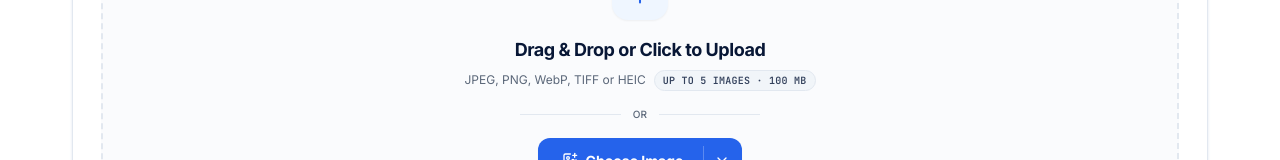
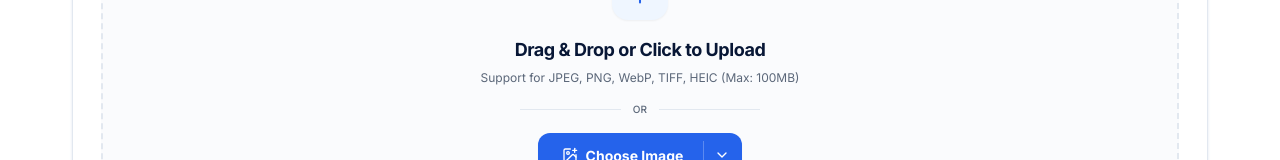
Before and after one commit to boileen/CleanAIMetadata, a React (Vite) app: page /view-metadata in a window 1280 px wide. Shown: the part 425-585 px from the top of the page. Built offline with nearby package versions, Linux system fonts and the light colour scheme; no server answers.

Commit message:
copy(upload): use explicit batch and format lines per tool

```diff
--- a/src/pages/EditMetadataPage.jsx
+++ b/src/pages/EditMetadataPage.jsx
@@ -270,8 +270,7 @@ export default function EditMetadataPage() {
               inputId="edit-metadata-input"
               maxFiles={1}
               title="Drop one photo here to edit its metadata"
-              subtitle="JPEG, PNG or WebP"
-              limit="1 image at a time"
+              subtitle="Support for JPEG, PNG, WebP, TIFF, HEIC (Max: 100MB)"
               buttonLabel="Choose a photo"
             />
           </>
--- a/src/pages/RemoveMetadataPage.jsx
+++ b/src/pages/RemoveMetadataPage.jsx
@@ -102,8 +102,7 @@ export default function RemoveMetadataPage() {
                 multiple
                 maxFiles={Math.max(0, (maxFiles ?? 5) - files.length)}
                 title="Drag photos or AI images here"
-                subtitle="JPEG, PNG, WebP, TIFF or HEIC"
-                limit="Up to 5 images · 100 MB"
+                subtitle="Up to 5 images. Max. Upload Size: 100 MB"
                 buttonLabel="Upload"
                 inputId="file-upload-input"
               />
--- a/src/pages/ViewMetadataPage.jsx
+++ b/src/pages/ViewMetadataPage.jsx
@@ -109,8 +109,7 @@ export default function ViewMetadataPage() {
             multiple
             maxFiles={Math.max(0, (maxFiles ?? 5) - files.length)}
             title="Drag & Drop or Click to Upload"
-            subtitle="JPEG, PNG, WebP, TIFF or HEIC"
-            limit="Up to 5 images · 100 MB"
+            subtitle="Support for JPEG, PNG, WebP, TIFF, HEIC (Max: 100MB)"
             buttonLabel="Choose Image"
             inputId="view-metadata-input"
           />
```
Also changed, not shown: 1 other file (tests, documents, lock files or other folders).
